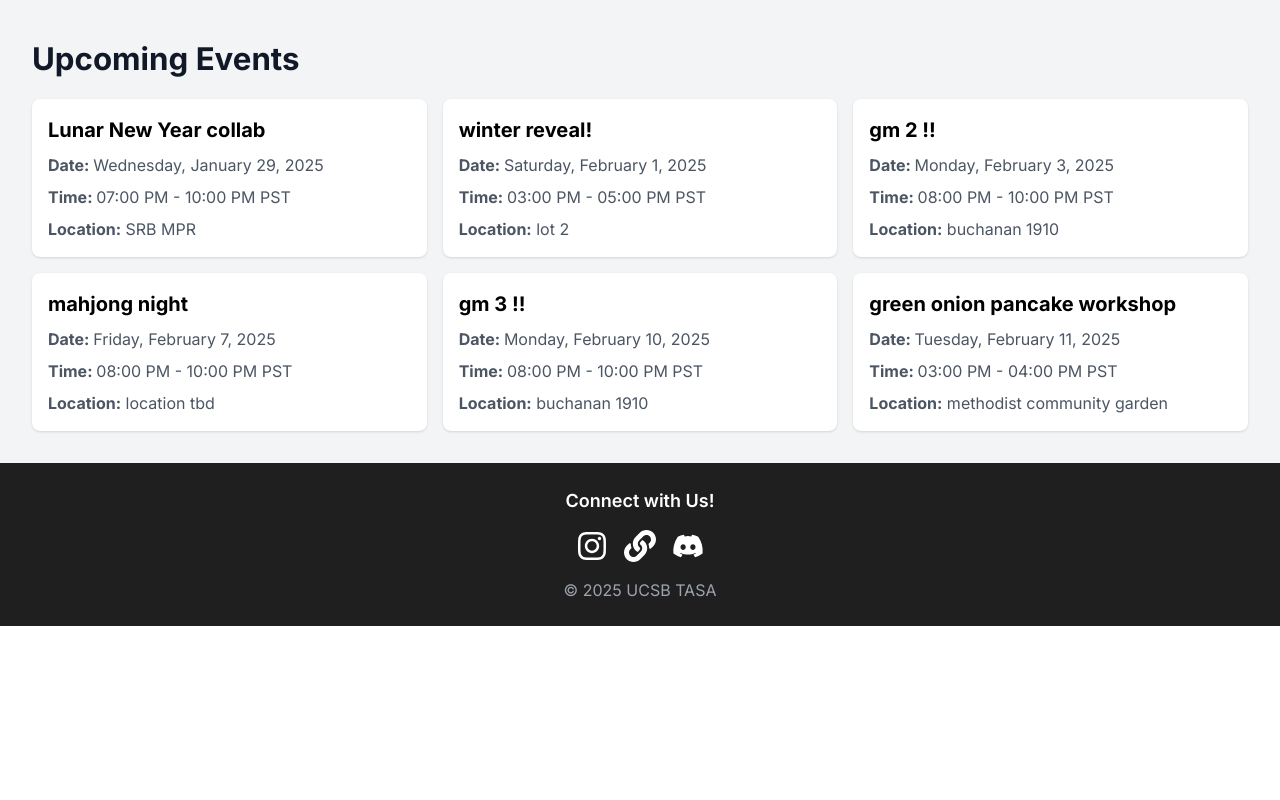
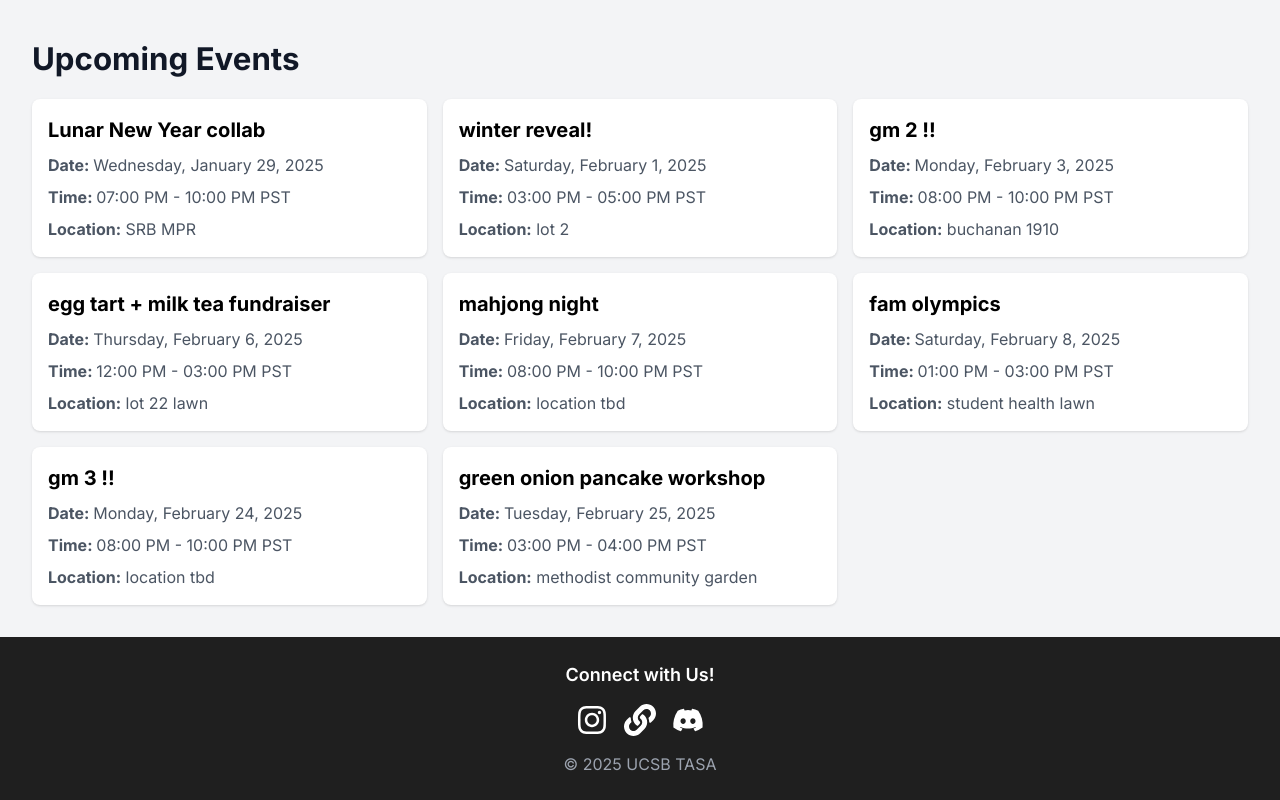
Before and after one commit to UCSBTASA/UCSBTASA.github.io, a Next.js app: page / in a window 1280 px wide. Shown: the part 1417-2217 px from the top of the page. Before the commit the page ends 2043 px from the top, so only its background shows below. Built offline with nearby package versions, Linux system fonts and the light colour scheme.

Commit message:
Update eventData.ts

```diff
--- a/data/eventData.ts
+++ b/data/eventData.ts
@@ -31,6 +31,16 @@ const events =
     "customTime": ""
   },
   {
+    "title": "egg tart + milk tea fundraiser",
+    "day of week": "Thursday",
+    "date": "2025-02-06",
+    "time": "12:00 PM - 03:00 PM",
+    "end": "03:00 PM",
+    "start": "12:00 PM",
+    "location": "lot 22 lawn",
+    "customTime": ""
+  },
+  {
     "title": "mahjong night",
     "day of week": "Friday",
     "date": "2025-02-07",
@@ -41,29 +51,29 @@ const events =
     "customTime": ""
   },
   {
-    "title": "fam olympics (more details tbd)",
-    "day of week": NaN,
-    "date": "TBD",
-    "time": "",
-    "end": "TBD",
-    "start": "TBD",
-    "location": "tbd",
-    "customTime": "TBD"
+    "title": "fam olympics",
+    "day of week": "Saturday",
+    "date": "2025-02-08",
+    "time": "01:00 PM - 03:00 PM",
+    "end": "03:00 PM",
+    "start": "01:00 PM",
+    "location": "student health lawn",
+    "customTime": ""
   },
   {
     "title": "gm 3 !!",
     "day of week": "Monday",
-    "date": "2025-02-10",
+    "date": "2025-02-24",
     "time": "08:00 PM - 10:00 PM",
     "end": "10:00 PM",
     "start": "08:00 PM",
-    "location": "buchanan 1910",
+    "location": "location tbd",
     "customTime": ""
   },
   {
     "title": "green onion pancake workshop",
     "day of week": "Tuesday",
-    "date": "2025-02-11",
+    "date": "2025-02-25",
     "time": "03:00 PM - 04:00 PM",
     "end": "04:00 PM",
     "start": "03:00 PM",
```
